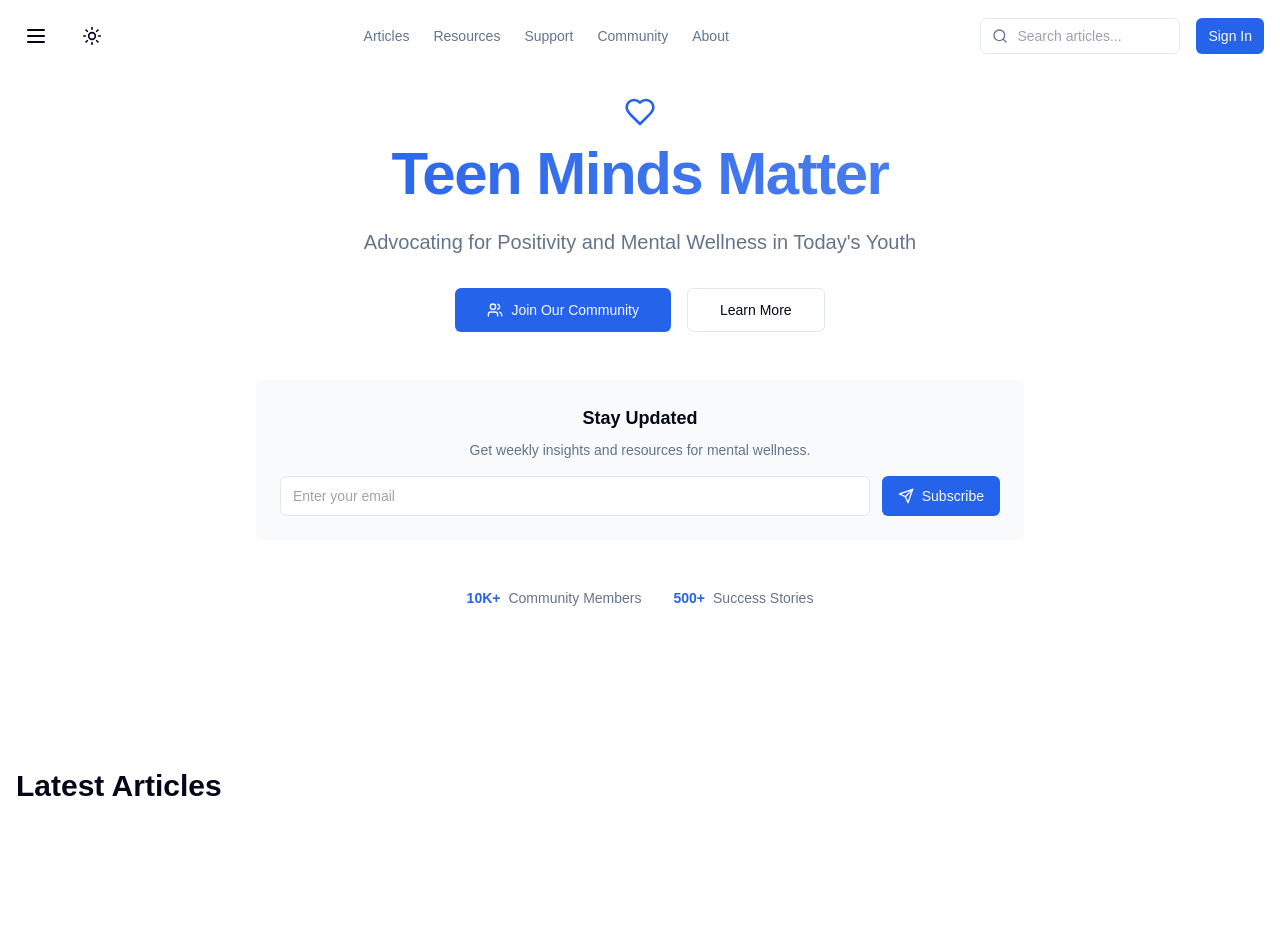
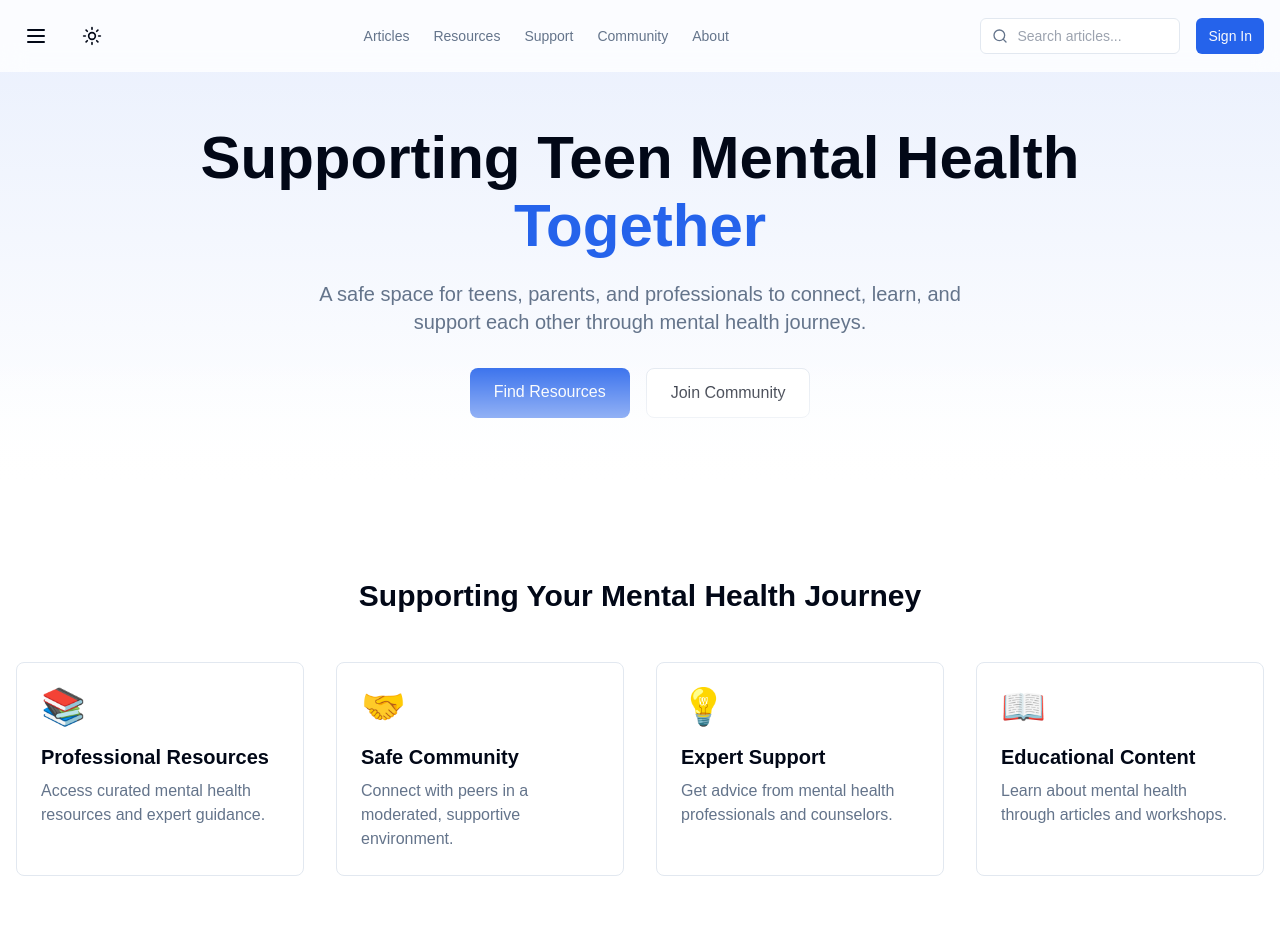
Before and after one commit to Chris-June/teen-minds-matter, a React (Vite) app: page / in a window 1280 px wide. Shown: the top 952 px of the page. Before the commit the page ends 900 px from the top, so only its background shows below. Built offline with nearby package versions, Linux system fonts and the light colour scheme.

Commit message:
feat: Add new landing page components and update HomePage
- Add LandingHero component
- Add LandingFeatures component with grid layout
- Add LandingCTA component
- Update HomePage to use new landing components

```diff
--- /dev/null
+++ b/src/components/features/LandingPage/LandingCTA.tsx
@@ -0,0 +1,33 @@
+import React from 'react';
+import { Link } from 'react-router-dom';
+
+export const LandingCTA: React.FC = () => {
+  return (
+    <section className="py-24 bg-primary/10">
+      <div className="container mx-auto px-4">
+        <div className="max-w-3xl mx-auto text-center">
+          <h2 className="text-3xl font-bold mb-6">
+            Ready to Start Your Journey?
+          </h2>
+          <p className="text-xl text-muted-foreground mb-8">
+            Join our community today and take the first step towards better mental health.
+          </p>
+          <div className="flex justify-center gap-4">
+            <Link
+              to="/signup"
+              className="px-8 py-3 bg-primary text-primary-foreground rounded-lg hover:bg-primary/90 transition-colors"
+            >
+              Get Started
+            </Link>
+            <Link
+              to="/about"
+              className="px-8 py-3 border border-input bg-background hover:bg-accent hover:text-accent-foreground rounded-lg transition-colors"
+            >
+              Learn More
+            </Link>
+          </div>
+        </div>
+      </div>
+    </section>
+  );
+};
--- /dev/null
+++ b/src/components/features/LandingPage/LandingExports.ts
@@ -0,0 +1,3 @@
+export { LandingHero } from './LandingHero';
+export { LandingFeatures } from './LandingFeatures';
+export { LandingCTA } from './LandingCTA';
--- /dev/null
+++ b/src/components/features/LandingPage/LandingFeatures.tsx
@@ -0,0 +1,48 @@
+import React from 'react';
+
+const features = [
+  {
+    title: 'Professional Resources',
+    description: 'Access curated mental health resources and expert guidance.',
+    icon: '📚',
+  },
+  {
+    title: 'Safe Community',
+    description: 'Connect with peers in a moderated, supportive environment.',
+    icon: '🤝',
+  },
+  {
+    title: 'Expert Support',
+    description: 'Get advice from mental health professionals and counselors.',
+    icon: '💡',
+  },
+  {
+    title: 'Educational Content',
+    description: 'Learn about mental health through articles and workshops.',
+    icon: '📖',
+  },
+];
+
+export const LandingFeatures: React.FC = () => {
+  return (
+    <section className="py-24 bg-background">
+      <div className="container mx-auto px-4">
+        <h2 className="text-3xl font-bold text-center mb-12">
+          Supporting Your Mental Health Journey
+        </h2>
+        <div className="grid grid-cols-1 md:grid-cols-2 lg:grid-cols-4 gap-8">
+          {features.map((feature) => (
+            <div
+              key={feature.title}
+              className="p-6 rounded-lg border border-border bg-card hover:shadow-lg transition-shadow"
+            >
+              <div className="text-4xl mb-4">{feature.icon}</div>
+              <h3 className="text-xl font-semibold mb-2">{feature.title}</h3>
+              <p className="text-muted-foreground">{feature.description}</p>
+            </div>
+          ))}
+        </div>
+      </div>
+    </section>
+  );
+};
--- /dev/null
+++ b/src/components/features/LandingPage/LandingHero.tsx
@@ -0,0 +1,35 @@
+import React from 'react';
+import { Link } from 'react-router-dom';
+
+export const LandingHero: React.FC = () => {
+  return (
+    <section className="relative bg-gradient-to-b from-primary/10 to-background pt-32 pb-16">
+      <div className="container mx-auto px-4">
+        <div className="flex flex-col items-center text-center">
+          <h1 className="text-5xl md:text-6xl font-bold text-foreground mb-6">
+            Supporting Teen Mental Health
+            <span className="text-primary block mt-2">Together</span>
+          </h1>
+          <p className="text-xl text-muted-foreground max-w-2xl mb-8">
+            A safe space for teens, parents, and professionals to connect, learn, and support each other through mental health journeys.
+          </p>
+          <div className="flex gap-4">
+            <Link
+              to="/resources"
+              className="px-6 py-3 bg-primary text-primary-foreground rounded-lg hover:bg-primary/90 transition-colors"
+            >
+              Find Resources
+            </Link>
+            <Link
+              to="/community"
+              className="px-6 py-3 border border-input bg-background hover:bg-accent hover:text-accent-foreground rounded-lg transition-colors"
+            >
+              Join Community
+            </Link>
+          </div>
+        </div>
+      </div>
+      <div className="absolute bottom-0 left-0 right-0 h-32 bg-gradient-to-t from-background to-transparent"></div>
+    </section>
+  );
+};
--- a/src/pages/home/HomePage.tsx
+++ b/src/pages/home/HomePage.tsx
@@ -1,11 +1,17 @@
-import Hero from '@/components/features/Hero/HeroSection';
+import {
+  LandingHero,
+  LandingFeatures,
+  LandingCTA,
+} from '@/components/features/LandingPage/LandingExports';
 import { BlogGrid } from '@/components/features/BlogGrid/BlogGridExports';
 
 export function HomePage() {
   return (
-    <>
-      <Hero />
+    <div className="min-h-screen bg-background">
+      <LandingHero />
+      <LandingFeatures />
       <BlogGrid />
-    </>
+      <LandingCTA />
+    </div>
   );
 }
```
